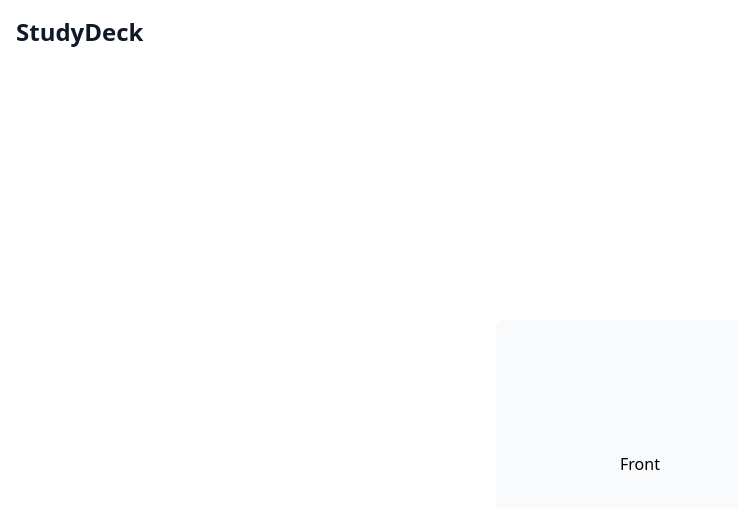
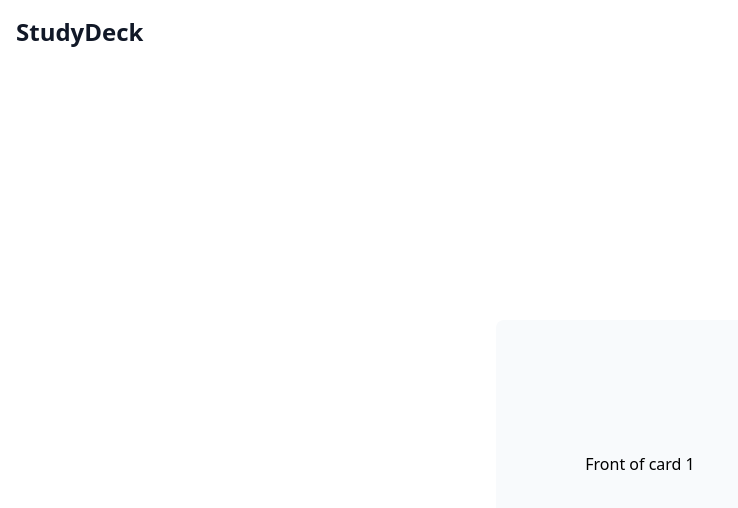
Before and after one commit to leosantosw/study-deck-app, a Next.js app: page / in a window 1280 px wide. Shown: the top 508 px of the page, without its empty margins (0-738 px from the left). Built offline with nearby package versions, Linux system fonts and the light colour scheme.

Commit message:
feat: add dynamic content to flashcards from mocked JSON

```diff
--- a/src/app/page.tsx
+++ b/src/app/page.tsx
@@ -1,11 +1,40 @@
 'use client'
 import { useState } from "react";
 
+const content = [
+  {
+    "front": "Front of card 1",
+    "back": "Back of card 1"
+  },
+  {
+    "front": "Front of card 2",
+    "back": "Back of card 2"
+  },
+  {
+    "front": "Front of card 3",
+    "back": "Back of card 3"
+  },
+  {
+    "front": "Front of card 4",
+    "back": "Back of card 4"
+  },
+  {
+    "front": "Front of card 5",
+    "back": "Back of card 5"
+  }
+];
+
 function FlipCard() {
   const [isFlipped, setIsFlipped] = useState(false);
+  const [currentCard, setCurrentCard] = useState(0);
 
   const handleClick = () => {
-    setIsFlipped(!isFlipped)
+    setIsFlipped(!isFlipped);
+  }
+
+  const handleNextCard = () => {
+    setCurrentCard((currentCard + 1) % content.length);
+    setIsFlipped(false);
   }
 
   return (
@@ -29,7 +58,7 @@ function FlipCard() {
               backfaceVisibility: "hidden"
             }}
           >
-            Front
+            {content[currentCard].front}
           </div>
           <div
             className="absolute w-full h-full rounded-lg grid place-content-center"
@@ -37,8 +66,9 @@ function FlipCard() {
               transform: "rotateY(180deg)",
               backfaceVisibility: "hidden"
             }}
+            onClick={handleNextCard}
           >
-            Back
+            {content[currentCard].back}
           </div>
         </div>
       </div>
```
